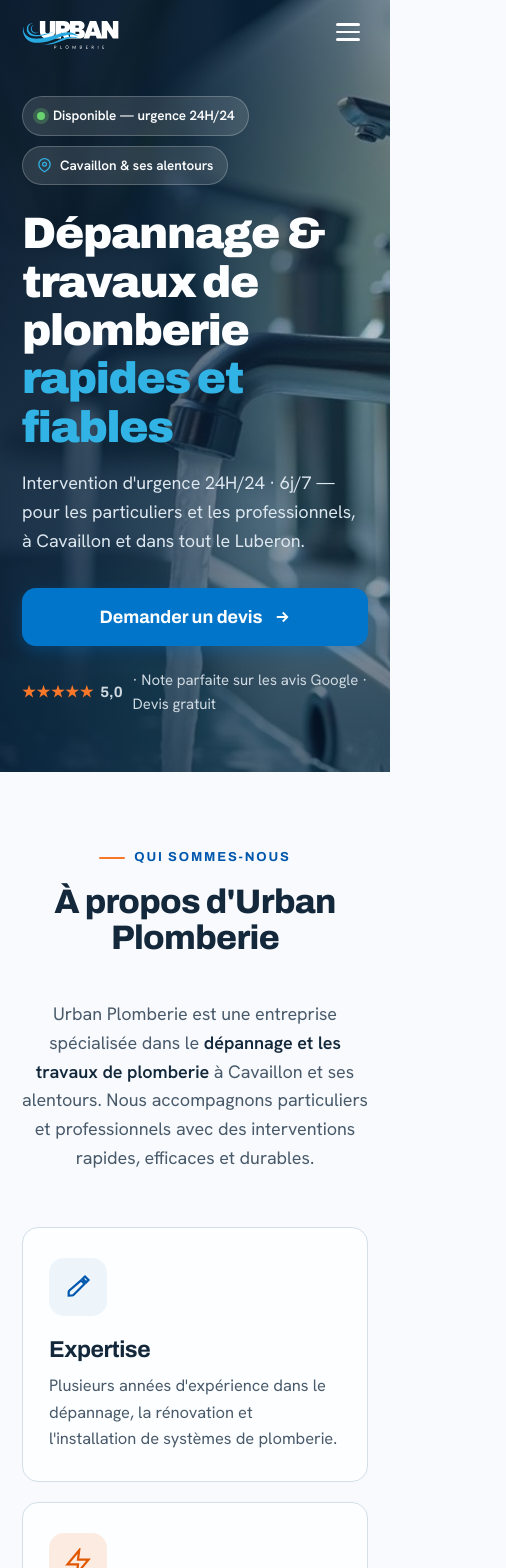
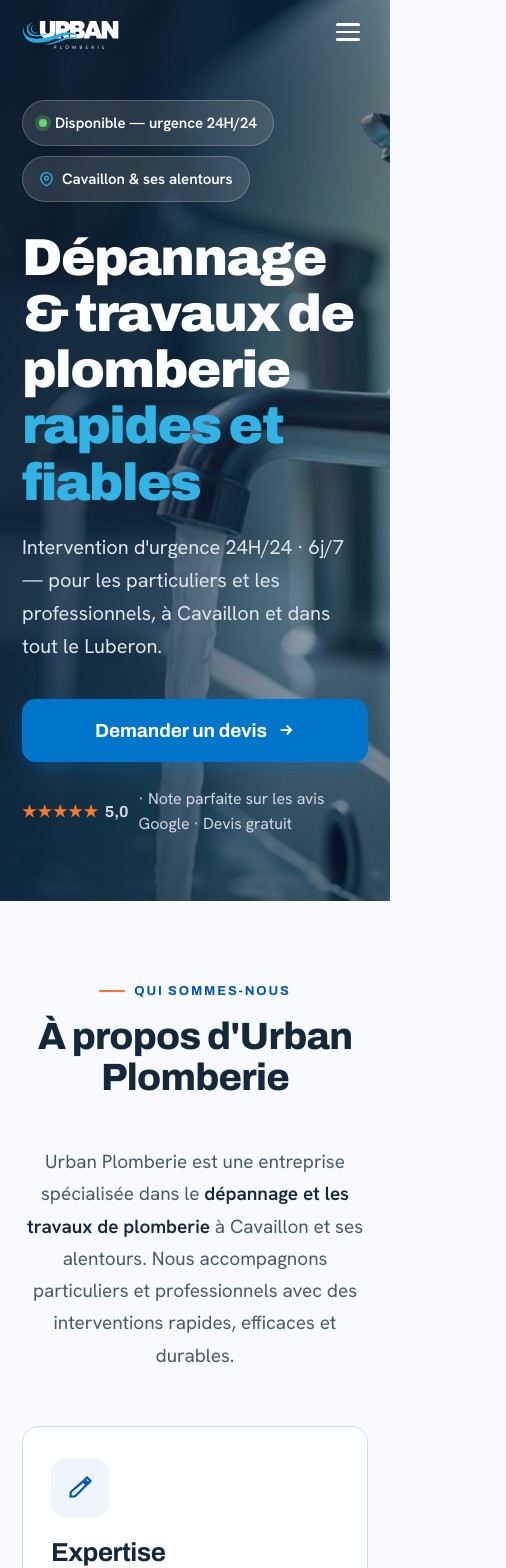
Before and after one commit to yanislft/UrbanPlomberie, a React (Vite) app: page / in a window 390 px wide. Shown: the top 1568 px of the page, 506 px wide, since content can reach past the window. Built offline with nearby package versions, Linux system fonts and the light colour scheme.

Commit message:
mobile: bigger content — h1 52px, sections 38px, body 17-20px, buttons 22px

```diff
--- a/src/index.css
+++ b/src/index.css
@@ -418,23 +418,23 @@
   .up-brand-logo { height: 50px; }
   .up-wrap       { padding: 0 22px; }
 
-  /* ── Hero : titre imposant, boutons pleine largeur ── */
-  .up-hero { padding: 96px 0 56px; min-height: auto; }
-  .up-hero-content h1   { font-size: 44px; line-height: 1.1; }
-  .up-hero-content .lede { font-size: 18px; margin-top: 18px; line-height: 1.6; }
-  .badge-row    { margin-bottom: 24px; gap: 10px; }
-  .pill         { font-size: 13.5px; padding: 8px 14px; }
-  .hero-actions { margin-top: 32px; flex-direction: column; align-items: stretch; gap: 12px; }
+  /* ── Hero ── */
+  .up-hero { padding: 100px 0 64px; min-height: auto; }
+  .up-hero-content h1    { font-size: 52px; line-height: 1.08; }
+  .up-hero-content .lede { font-size: 20px; margin-top: 20px; line-height: 1.65; }
+  .badge-row    { margin-bottom: 28px; gap: 10px; }
+  .pill         { font-size: 15px; padding: 10px 16px; }
+  .hero-actions { margin-top: 36px; flex-direction: column; align-items: stretch; gap: 14px; }
   .hero-actions .call-fab { display: none; }
-  .hero-actions .up-btn   { width: 100%; justify-content: center; padding: 20px; font-size: 18px; border-radius: 14px; }
-  .hero-note  { font-size: 15px; margin-top: 22px; }
+  .hero-actions .up-btn   { width: 100%; justify-content: center; padding: 22px; font-size: 19px; border-radius: 14px; }
+  .hero-note  { font-size: 16px; margin-top: 24px; }
   .scroll-cue { display: none; }
 
   /* ── Sections ── */
-  .up-block { padding: 68px 0; }
-  .sec-head { margin-bottom: 44px; }
-  .sec-head h2 { font-size: 34px; }
-  .sec-head p  { font-size: 18px; }
+  .up-block { padding: 72px 0; }
+  .sec-head { margin-bottom: 48px; }
+  .sec-head h2 { font-size: 38px; }
+  .sec-head p  { font-size: 19px; }
 
   /* ── Grilles → 1 colonne ── */
   .value-grid, .svc-grid, .chantier-grid, .rev-grid { grid-template-columns: 1fr !important; }
@@ -443,43 +443,45 @@
   .contact-grid { grid-template-columns: 1fr; }
 
   /* ── À propos ── */
-  .up-about-lede { font-size: 18px; }
-  .value    { padding: 30px 26px; }
-  .value h3 { font-size: 23px; }
-  .value p  { font-size: 16.5px; }
+  .up-about-lede { font-size: 19px; line-height: 1.7; }
+  .value    { padding: 32px 28px; }
+  .value h3 { font-size: 26px; }
+  .value p  { font-size: 17px; }
 
   /* ── Prestations ── */
-  .svc-media    { height: 230px; }
-  .svc-body     { padding: 26px; }
-  .svc-body h3  { font-size: 23px; }
-  .svc-body p   { font-size: 16.5px; }
-  .svc-more     { font-size: 16px; margin-top: 20px; }
+  .svc-media    { height: 240px; }
+  .svc-body     { padding: 28px; }
+  .svc-body h3  { font-size: 26px; }
+  .svc-body p   { font-size: 17px; }
+  .svc-more     { font-size: 17px; margin-top: 22px; }
 
   /* ── Chantiers ── */
-  .chantier-media       { height: 210px; }
-  .chantier-body-new    { padding: 26px; }
-  .chantier-body-new h3 { font-size: 22px; }
-  .chantier-body-new p  { font-size: 16px; }
+  .chantier-media       { height: 220px; }
+  .chantier-body-new    { padding: 28px; }
+  .chantier-body-new h3 { font-size: 24px; }
+  .chantier-body-new p  { font-size: 16.5px; }
 
-  /* ── CTA band : bouton pleine largeur ── */
+  /* ── CTA band ── */
   .up-cta-band { padding: 20px 0; }
-  .cta-inner   { padding: 36px 26px; flex-direction: column; align-items: stretch; gap: 26px; border-radius: 22px; }
-  .cta-inner h2 { font-size: 28px; }
-  .cta-inner p  { font-size: 17px; }
-  .cta-actions  { flex-direction: column; align-items: stretch; gap: 12px; }
+  .cta-inner   { padding: 40px 28px; flex-direction: column; align-items: stretch; gap: 28px; border-radius: 22px; }
+  .cta-inner h2 { font-size: 32px; }
+  .cta-inner p  { font-size: 18px; }
+  .cta-actions  { flex-direction: column; align-items: stretch; gap: 14px; }
   .cta-actions .call-fab { display: none; }
-  .cta-actions .up-btn   { width: 100%; justify-content: center; padding: 20px; font-size: 18px; border-radius: 14px; }
+  .cta-actions .up-btn   { width: 100%; justify-content: center; padding: 22px; font-size: 19px; border-radius: 14px; }
 
   /* ── Reviews ── */
-  .rev-summary  { padding: 22px 24px; gap: 18px; }
-  .rev-summary .score { font-size: 36px; }
+  .rev-summary  { padding: 24px 26px; gap: 20px; }
+  .rev-summary .score { font-size: 40px; }
   .rev-summary .vline { display: none; }
-  .rev   { padding: 24px; }
-  .rev p { font-size: 16px; }
+  .rev   { padding: 26px; }
+  .rev p { font-size: 17px; line-height: 1.65; }
+  .rev .rev-who b { font-size: 17px; }
 
   /* ── Footer ── */
-  .up-footer { padding: 56px 0 32px; }
-  .foot-grid { gap: 36px; }
+  .up-footer { padding: 60px 0 36px; }
+  .foot-grid { gap: 40px; }
+  .foot-col a, .foot-col span { font-size: 17px; }
 
   /* ── Contact ── */
   .contact-form-box button { width: 100%; justify-content: center; }
```
